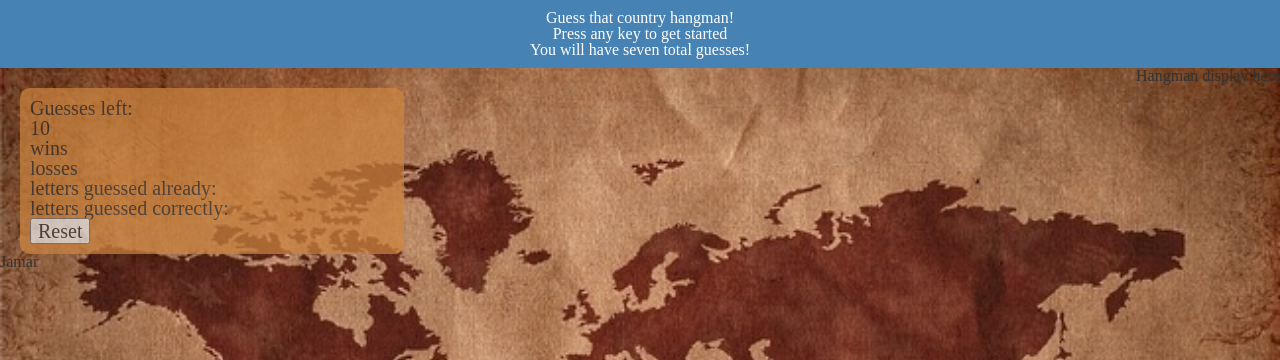
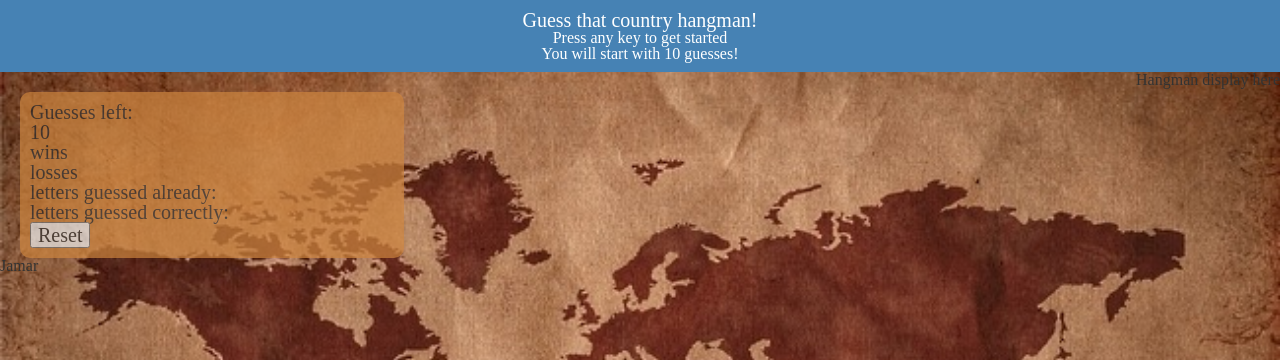
Before and after one commit to jrizza88/HangMan, a PHP site: page / in a window 1280 px wide. Shown: the top 360 px of the page. Run offline with PHP 8.4, Linux system fonts and the light colour scheme.

Commit message:
solved an issue

```diff
--- a/assets/css/style.css
+++ b/assets/css/style.css
@@ -5,6 +5,10 @@ header {
   padding: 10px 0;
 }
 
+
+header h1 {
+  font-size: 20px;
+}
 
 body {
   background: url("../images/map.jpg");
--- a/assets/javascript/game.js
+++ b/assets/javascript/game.js
@@ -49,7 +49,7 @@ document.getElementById('lettersGuessed').innerHTML = letterInput;
         // make sure anything not in the alphabet can be selected
         if (userGuess < "A" || userGuess > "Z") {
           console.log("you did not guess a letter");
-
+              return false;
         }
         // finally getting somewhere with selectedWord
           else if(randomizedWord[i] === userGuess){
--- a/index.html
+++ b/index.html
@@ -14,7 +14,7 @@
     </div>
     <div id="subhead">
       <h2> Press any key to get started <br>
-          You will have seven total guesses!
+          You will start with 10 guesses!
       </h2>
     </div>
   </header>
```
